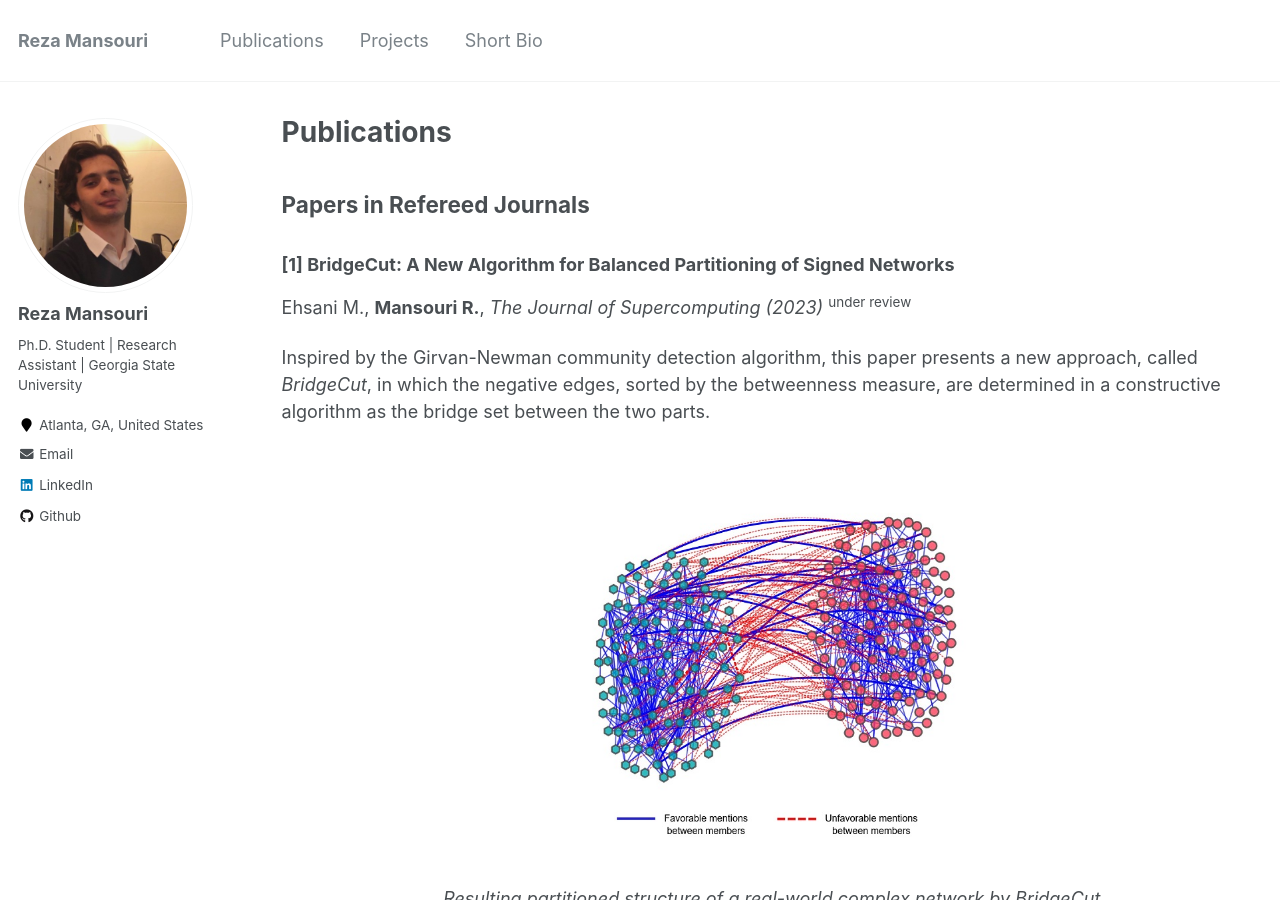
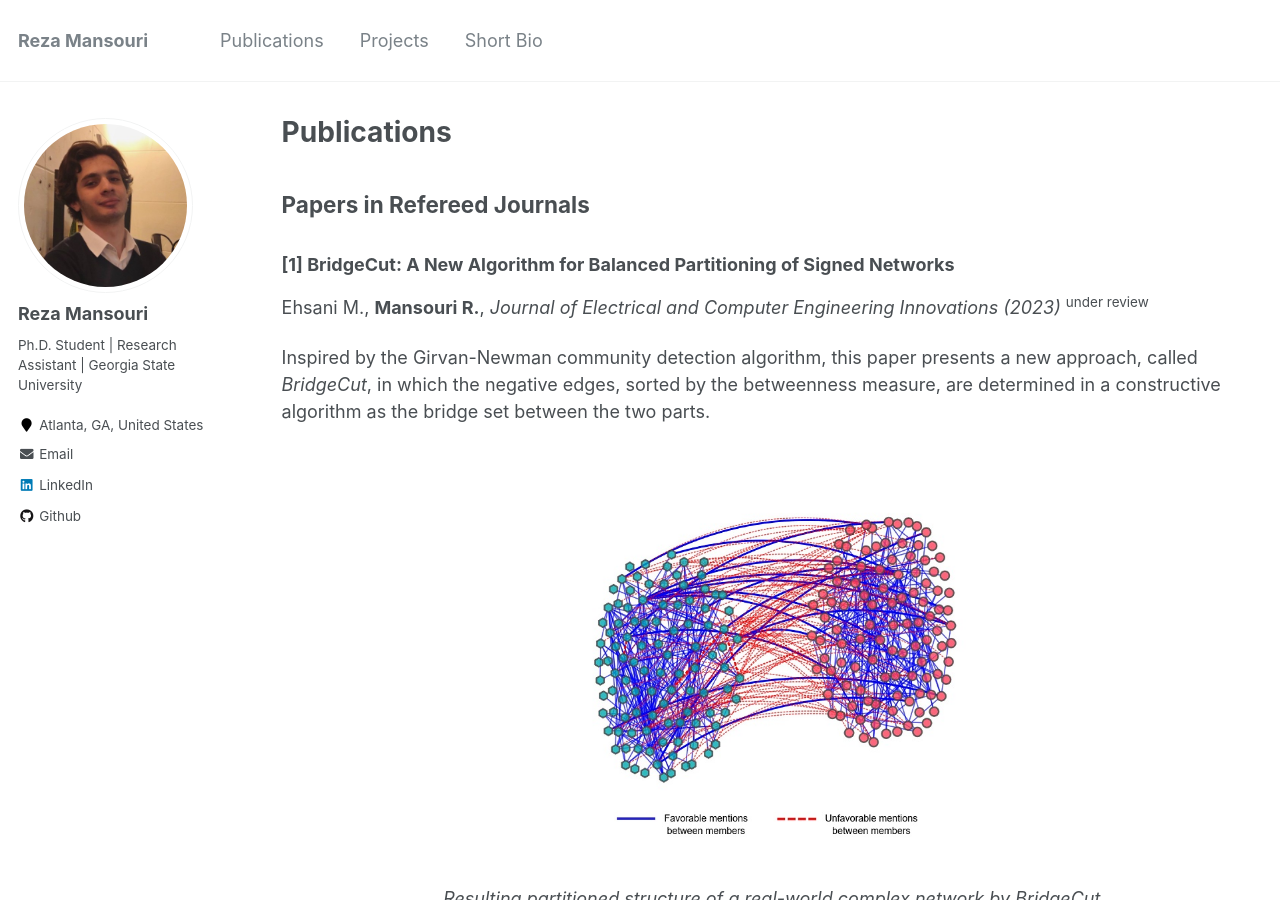
Before and after one commit to rezmansouri/rezmansouri.github.io, a Jekyll site: the page built from _pages/publications.md, in a window 1280 px wide and 900 px high. Built offline with Jekyll 4.4.1, drawn with Linux system fonts in a browser that asks for light colours.

Commit message:
update journal

```diff
--- a/_pages/publications.md
+++ b/_pages/publications.md
@@ -7,7 +7,7 @@
 ## Papers in Refereed Journals
 
 ### [1] BridgeCut: A New Algorithm for Balanced Partitioning of Signed Networks
-Ehsani M., **Mansouri R.**, *The Journal of Supercomputing (2023)* <sup>under review</sup>
+Ehsani M., **Mansouri R.**, *Journal of Electrical and Computer Engineering Innovations (2023)* <sup>under review</sup>
 
  Inspired by the Girvan-Newman community detection algorithm, this paper presents a new approach, called _BridgeCut_, in which the negative edges, sorted by the betweenness measure, are determined in a constructive algorithm as the bridge set between the two parts.
 
```
